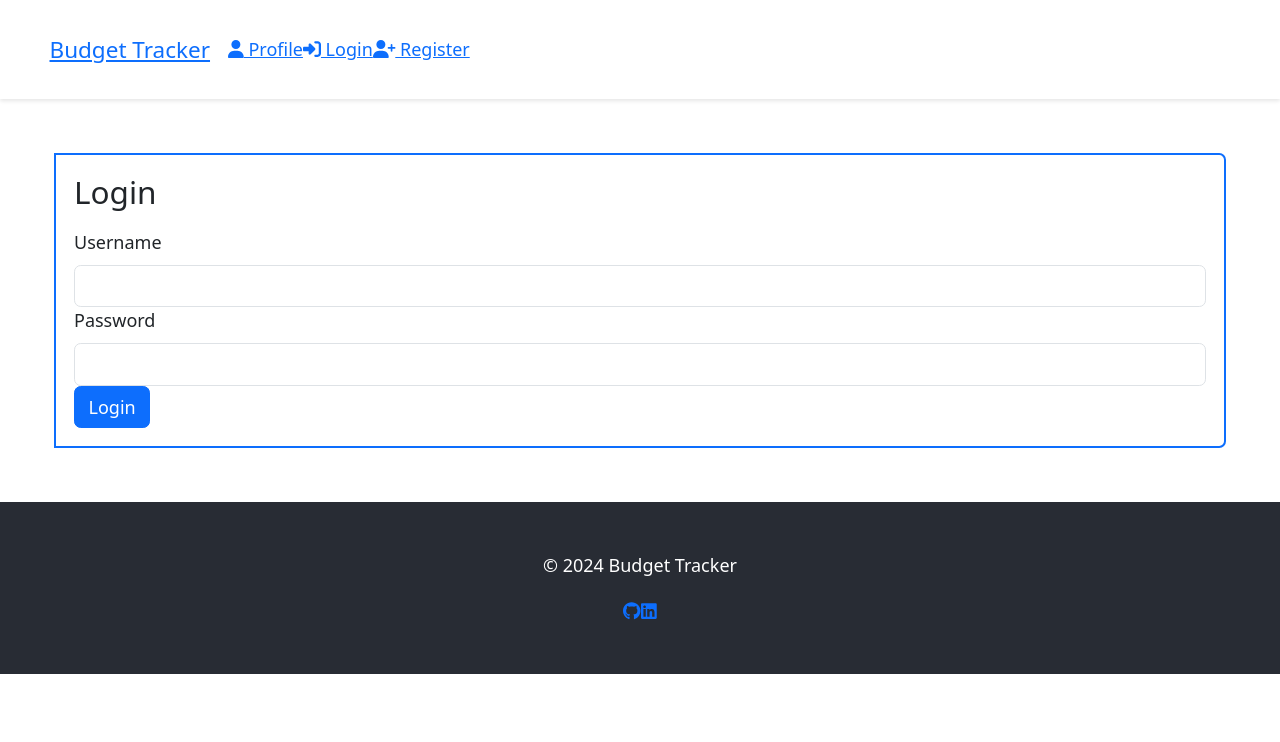
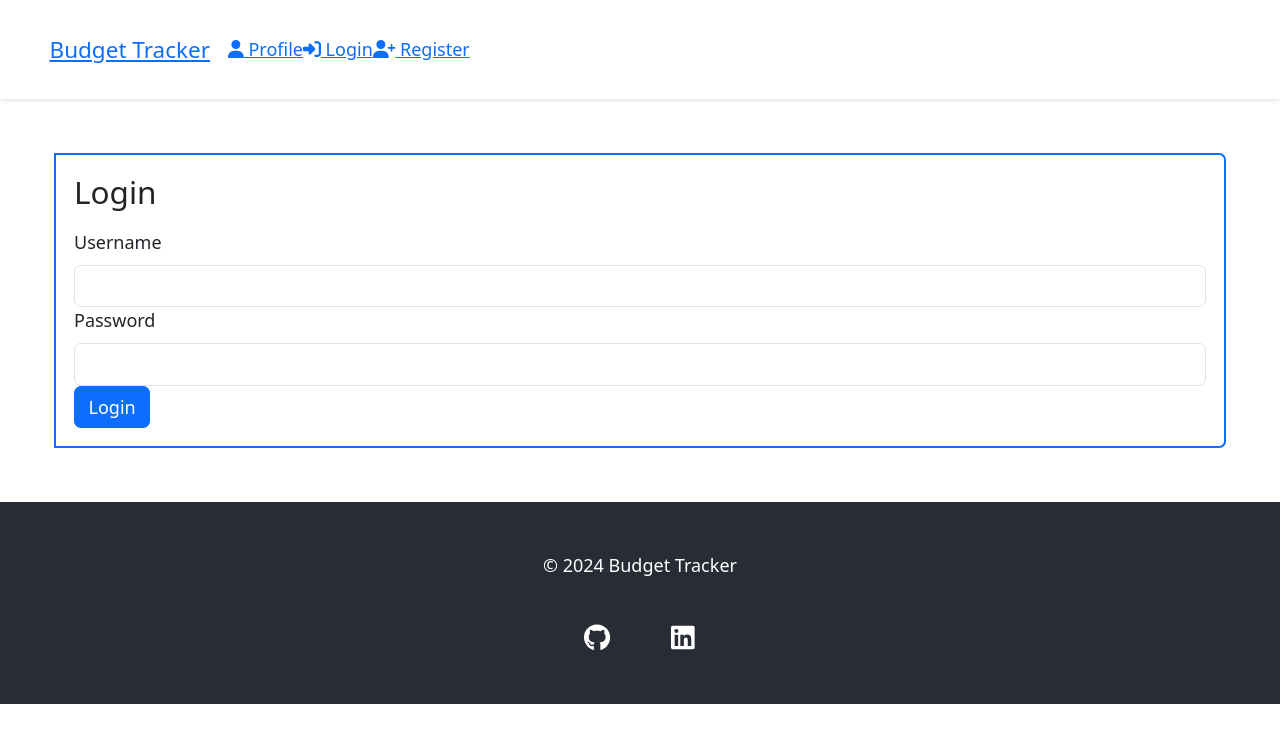
Before and after one commit to chris92vr/Budget-Tracker, a Next.js app: page /login in a window 1280 px wide. Shown: the top 742 px of the page. Built offline with nearby package versions, Linux system fonts and the light colour scheme.

Commit message:
Improved Footer

```diff
--- a/styles/Footer.module.css
+++ b/styles/Footer.module.css
@@ -1,6 +1,27 @@
-.footer{
-    background-color: #282c34;
-    color: white;
-    padding: 50px;
-    text-align: center;
+.footer {
+  background-color: #282c34;
+  color: white;
+  padding: 50px;
+  text-align: center;
 }
+
+.socials {
+  display: inline-block;
+  justify-content: center;
+
+  gap: 20px;
+  margin-top: 20px;
+  color: white !important;
+  padding: auto;
+  max-height: 3.5em;
+}
+
+.socials a {
+  display: inline-block;
+  width: 2rem;
+  height: 2rem;
+  margin: 0 25px;
+  color: white;
+  text-decoration: none;
+  font-size: 1.5em;
+}
```
